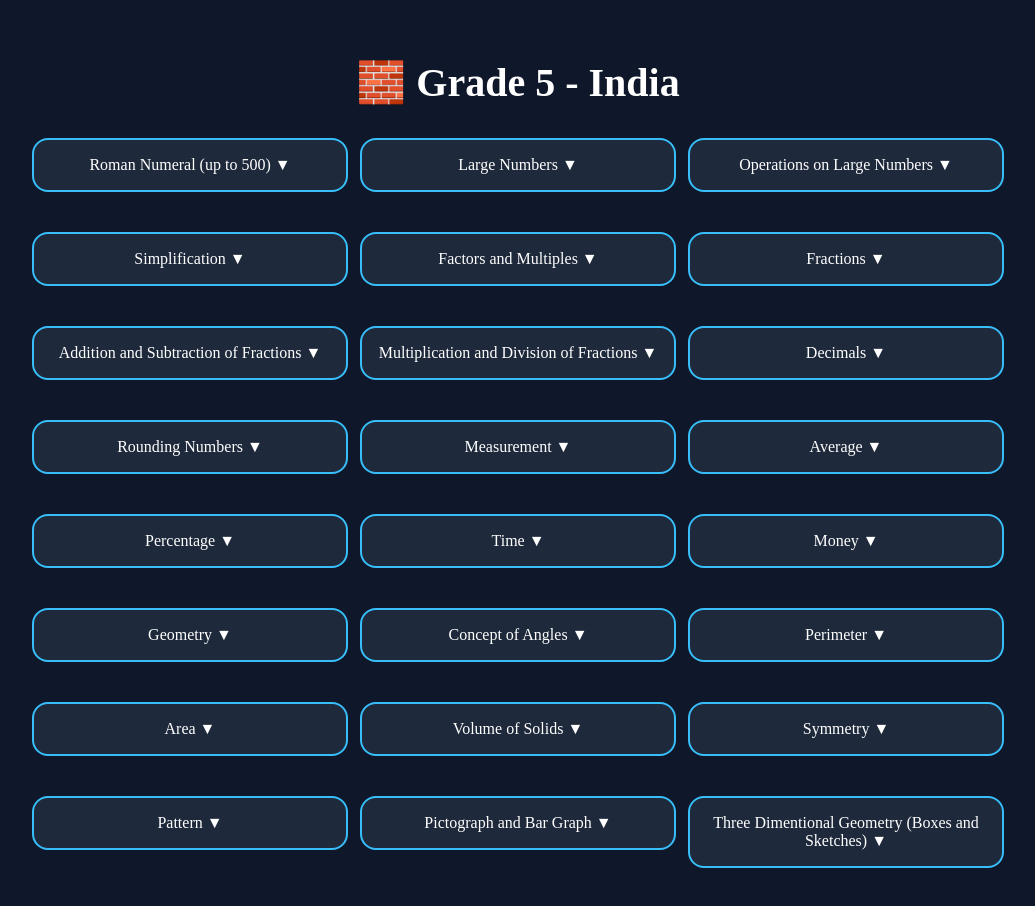
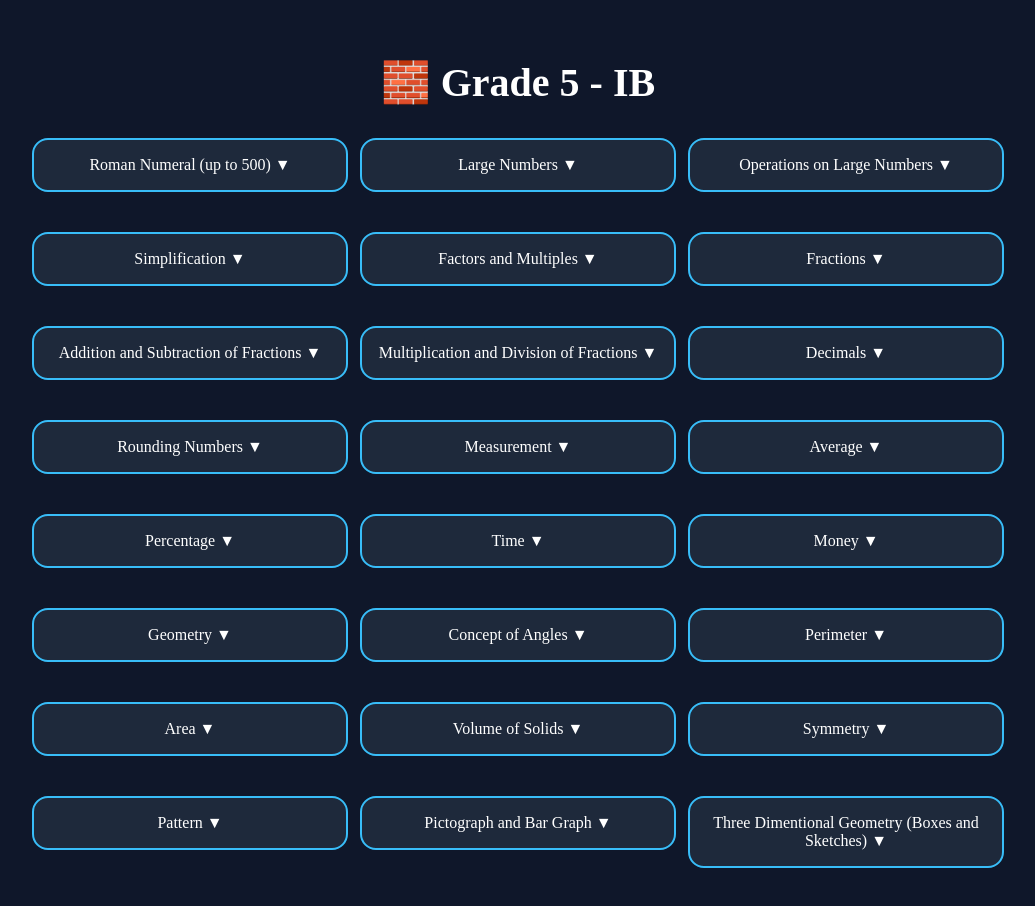
Before and after one commit to skbfileshost/html, a plain HTML site: page India5.html in a window 1280 px wide. Shown: the whole page, without its empty margins (122-1157 px from the left). Drawn offline with Linux system fonts and the light colour scheme.

Commit message:
Update India5.html

```diff
--- a/India5.html
+++ b/India5.html
@@ -3,7 +3,7 @@
 <head>
   <meta charset='UTF-8' />
   <meta name='viewport' content='width=device-width, initial-scale=1.0' />
-  <title>Grade 5 - India</title>
+  <title>Grade 5 - IB</title>
   <style>
     body {
       background-color: #0f172a;
@@ -74,7 +74,7 @@
   </style>
 </head>
 <body>
-  <h1>🧱 Grade 5 - India</h1>
+  <h1>🧱 Grade 5 - IB</h1>
   <div class='map'>
     <div class='wrapper'>
       <div class='zone'>Roman Numeral (up to 500) ▼</div>
```
